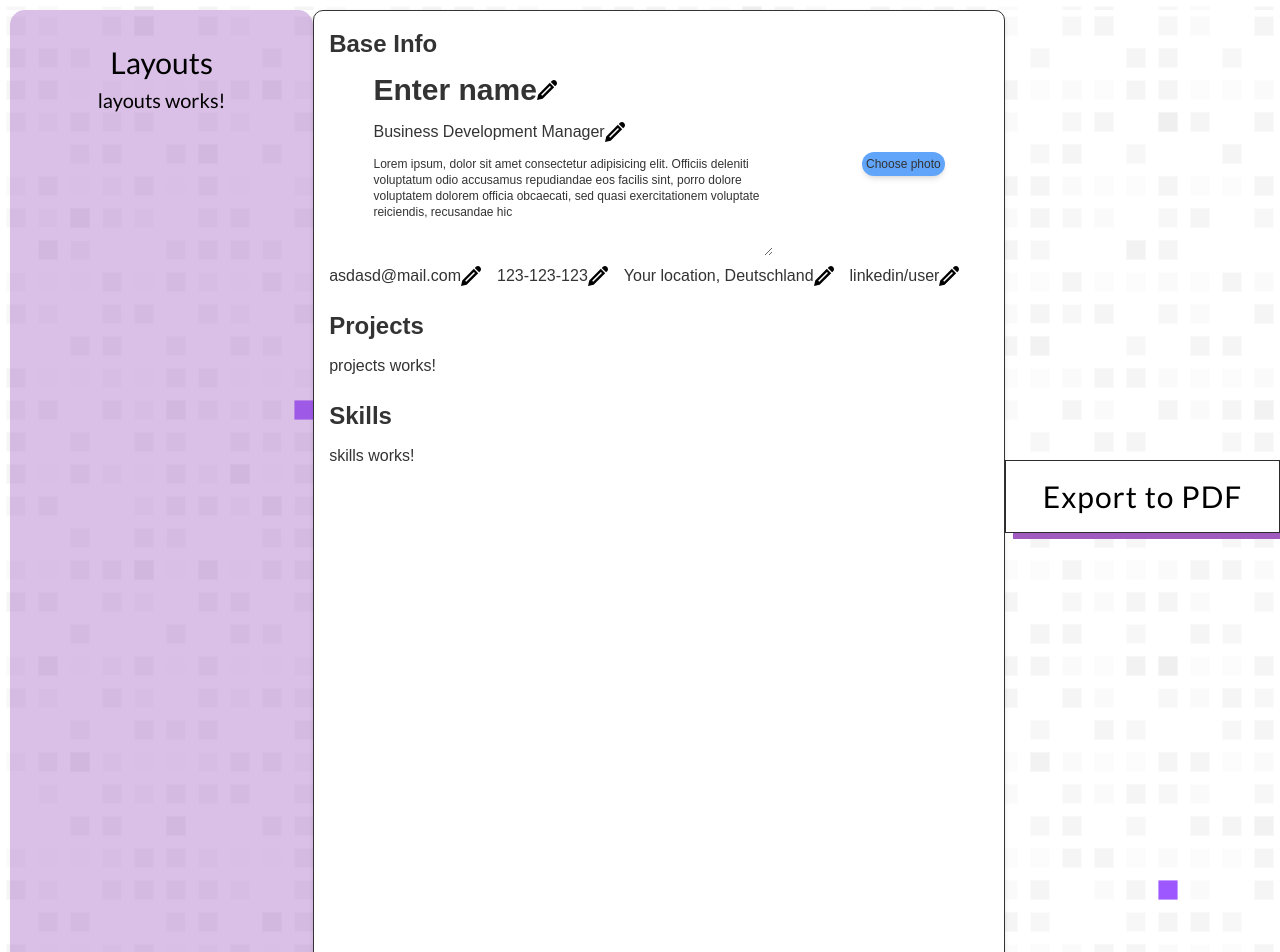
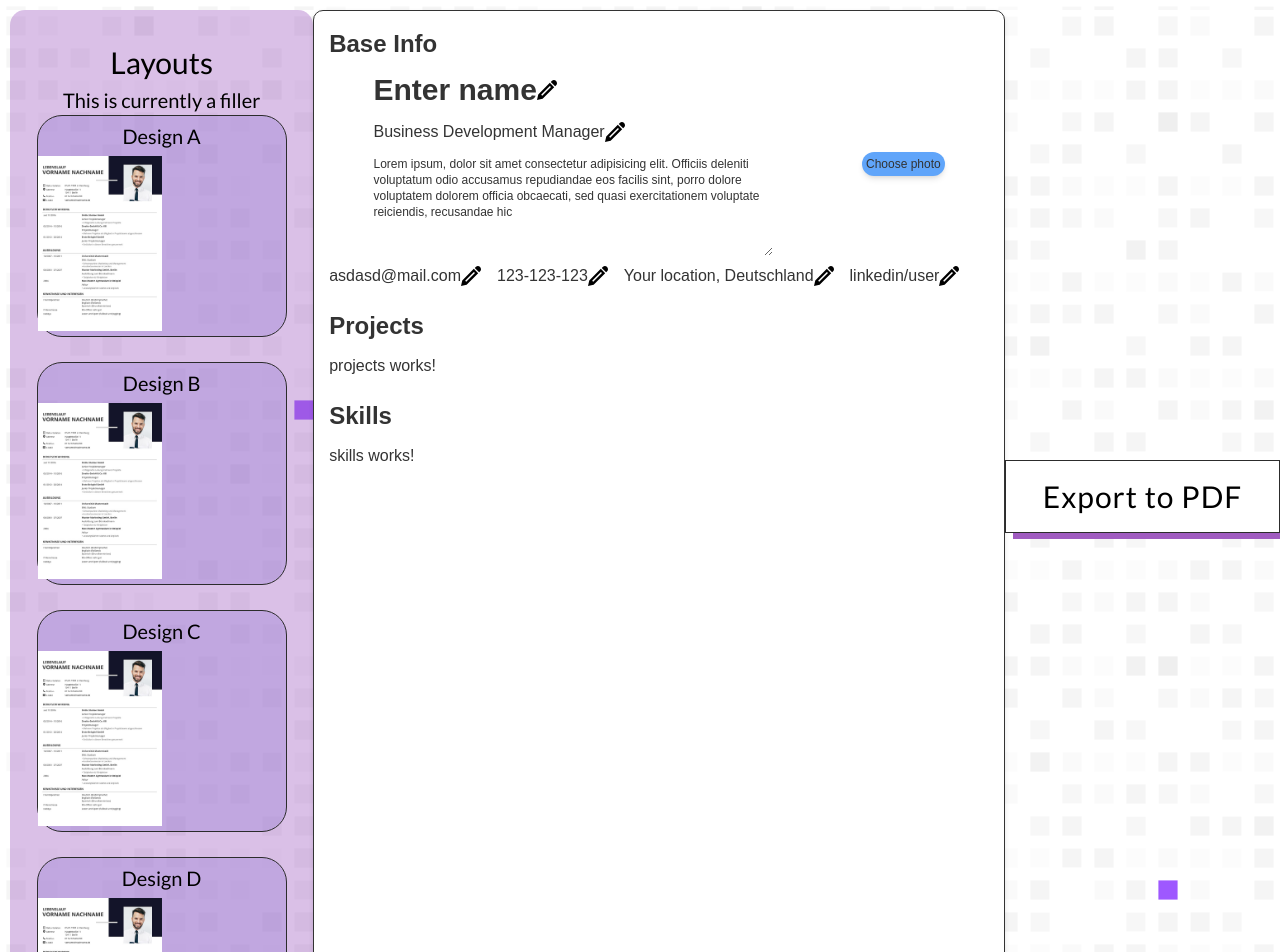
Before and after one commit to VanTea1/portfolioManagementApp, an Angular app: page /cv in a window 1280 px wide. Shown: the top 952 px of the page. Built offline with nearby package versions, Linux system fonts and the light colour scheme.

Commit message:
Added layout fillers to give a proper example on how the website is supposed to look

```diff
--- a/src/app/components/cv/cv.component.scss
+++ b/src/app/components/cv/cv.component.scss
@@ -14,7 +14,7 @@
     text-align: center;
     padding-top: 30px;
     height: 297mm;
-
+    overflow-x: auto;
     .layoutChoices {
 
       .layout-title {
--- a/src/app/components/layouts/layouts.component.html
+++ b/src/app/components/layouts/layouts.component.html
@@ -1 +1,50 @@
-<p>layouts works!</p>
+<div class="wrapper">
+    <p class="desc">This is currently a filler</p>
+
+<!-- not dynamic, since no design options have been created yet, will make it dynamic once those have been created-->
+
+    <div class="designWrapper"   (click)="toggleLayout('designA')" [class.clicked]="isLayoutSelected('designA')">
+        <div class="title">
+            Design A
+        </div>
+        <div class="design">
+            <img class="cvImage" src="../../assets/lebenslauf2023.jpg">
+        </div>
+    </div>
+
+    <div class="designWrapper"   (click)="toggleLayout('designB')" [class.clicked]="isLayoutSelected('designB')">
+        <div class="title">
+            Design B
+        </div>
+        <div class="design">
+            <img class="cvImage" src="../../assets/lebenslauf2023.jpg">
+        </div>
+    </div>
+
+    <div class="designWrapper"  (click)="toggleLayout('designC')" [class.clicked]="isLayoutSelected('designC')">
+        <div class="title">
+            Design C
+        </div>
+        <div class="design">
+            <img class="cvImage" src="../../assets/lebenslauf2023.jpg">
+        </div>
+    </div>
+
+    <div class="designWrapper"  (click)="toggleLayout('designD')" [class.clicked]="isLayoutSelected('designD')">
+        <div class="title">
+            Design D
+        </div>
+        <div class="design">
+            <img class="cvImage" src="../../assets/lebenslauf2023.jpg">
+        </div>
+    </div>
+
+    <div class="designWrapper"   (click)="toggleLayout('designE')" [class.clicked]="isLayoutSelected('designE')">
+        <div class="title">
+            Design E
+        </div>
+        <div class="design">
+            <img class="cvImage" src="../../assets/lebenslauf2023.jpg">
+        </div>
+    </div>
+</div>
--- a/src/app/components/layouts/layouts.component.scss
+++ b/src/app/components/layouts/layouts.component.scss
@@ -0,0 +1,28 @@
+.wrapper{
+
+    .desc{
+        font-size: 20px;
+    }
+    .designWrapper{
+        cursor: pointer;
+        background-color: rgba(158, 131, 216, 0.404);
+        border: 1px solid rgb(44, 44, 44);
+        border-radius: 25px;
+        padding-bottom: 5px;
+        padding-top: 5px;
+        width: 250px;
+        margin: auto;
+        margin-bottom: 25px;
+        .title{
+            padding-bottom: 5px;
+        }
+        .cvImage{
+            width: 50%;
+            height: auto;
+        }
+    }
+
+    .clicked{
+        box-shadow: 0 0 10px rgba(140, 0, 255, 0.678);
+    }
+}
--- a/src/app/components/layouts/layouts.component.ts
+++ b/src/app/components/layouts/layouts.component.ts
@@ -8,5 +8,19 @@ import { Component } from '@angular/core';
   styleUrl: './layouts.component.scss'
 })
 export class LayoutsComponent {
+  selectedLayout: string | null = null;
 
+  //currently only changing the color of the picked layout and saving it in a variable
+
+  toggleLayout(layoutId: string) {
+      if (this.selectedLayout === layoutId) {
+          this.selectedLayout = null;
+      } else {
+          this.selectedLayout = layoutId;
+      }
+  }
+
+  isLayoutSelected(layoutId: string): boolean {
+    return this.selectedLayout === layoutId;
 }
+}
```
Also changed, not shown: src/app/assets/lebenslauf2023.jpg (added), src/assets/lebenslauf2023.jpg (added).
